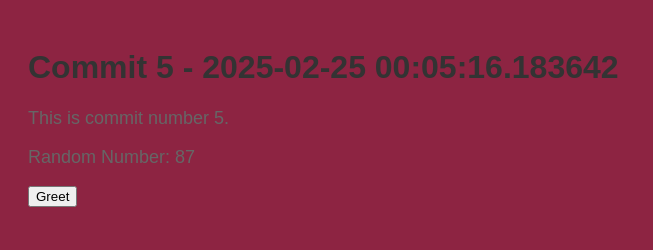
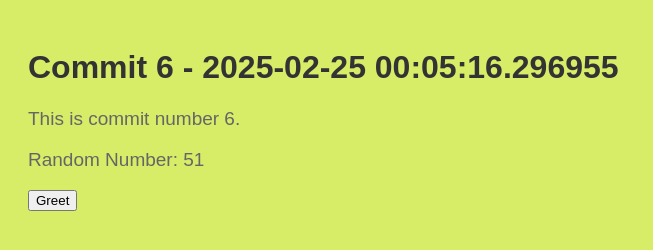
Before and after one commit to polishflits/autogen-repo-20250225000504, a plain HTML site: page index.html in a window 1280 px wide. Shown: the whole page, without its empty margins (0-653 px from the left). Drawn offline with Linux system fonts and the light colour scheme.

Commit message:
📝 Auto commit 6 with HTML, CSS, and JS

```diff
--- a/index.html
+++ b/index.html
@@ -2,13 +2,13 @@
     <!DOCTYPE html>
     <html>
     <head>
-        <title>Commit 5 - 2025-02-25 00:05:16.183642</title>
+        <title>Commit 6 - 2025-02-25 00:05:16.296955</title>
         <link rel="stylesheet" href="style.css">
     </head>
     <body>
-        <h1>Commit 5 - 2025-02-25 00:05:16.183642</h1>
-        <p>This is commit number 5.</p>
-        <p>Random Number: 87</p>
+        <h1>Commit 6 - 2025-02-25 00:05:16.296955</h1>
+        <p>This is commit number 6.</p>
+        <p>Random Number: 51</p>
         <button onclick="greet()">Greet</button>
         <script src="script.js"></script>
     </body>
--- a/script.js
+++ b/script.js
@@ -2,4 +2,4 @@
     function greet() {
         alert('Hello from commit ' + commitNumber + '!');
     }
-    var commitNumber = 5;
+    var commitNumber = 6;
--- a/style.css
+++ b/style.css
@@ -1,7 +1,7 @@
 
     body {
         font-family: Arial, sans-serif;
-        background-color: #8d2442;
+        background-color: #d7ed67;
         padding: 20px;
     }
     h1 {
@@ -9,5 +9,5 @@
     }
     p {
         color: #666;
-        font-size: 18px;
+        font-size: 19px;
     }
```
